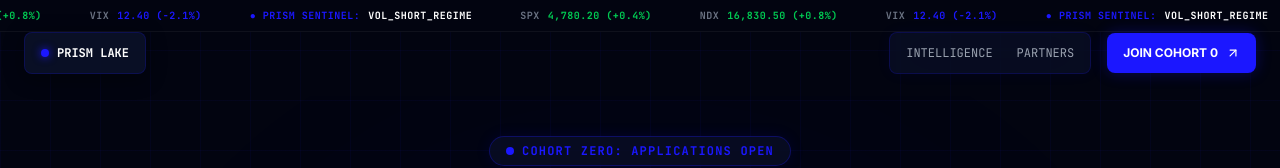
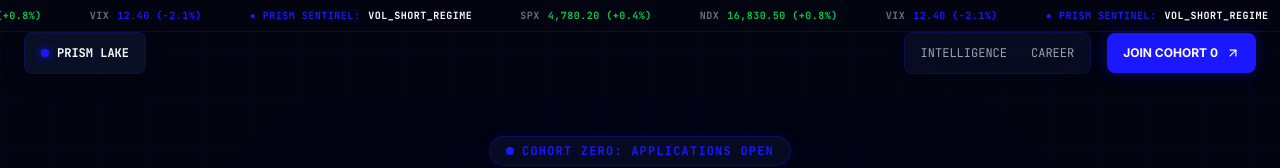
Before and after one commit to darrancebeh/prism-lake-website, a Next.js app: page / in a window 1280 px wide. Shown: the top 168 px of the page. Built offline with nearby package versions, Linux system fonts and the light colour scheme.

Commit message:
wordings

```diff
--- a/src/components/Navbar.tsx
+++ b/src/components/Navbar.tsx
@@ -59,7 +59,7 @@ export function Navbar() {
           {segments.length === 0 && (
             <div className="hidden md:flex gap-6 text-xs font-mono text-gray-400 glass-panel px-4 py-3 rounded-lg">
               <Link href="/research" className="hover:text-[#1b17ff] transition-colors">INTELLIGENCE</Link>
-              <Link href="/careers" className="hover:text-[#1b17ff] transition-colors">PARTNERS</Link>
+              <Link href="/careers" className="hover:text-[#1b17ff] transition-colors">CAREER</Link>
             </div>
           )}
 
```
